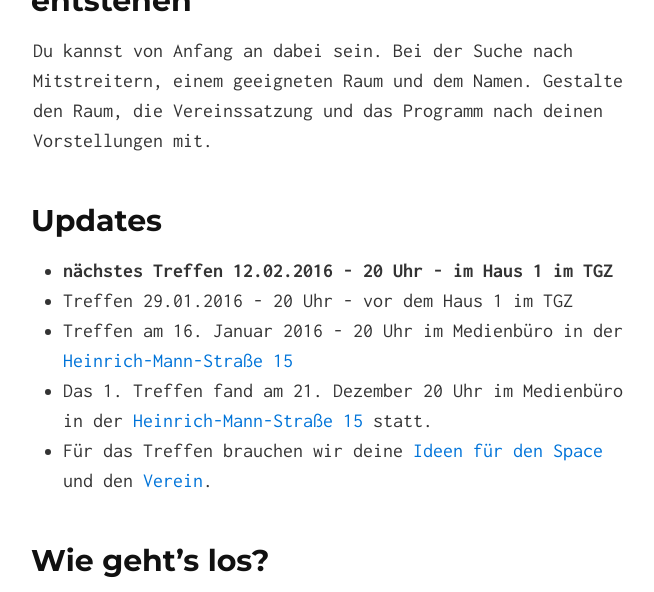
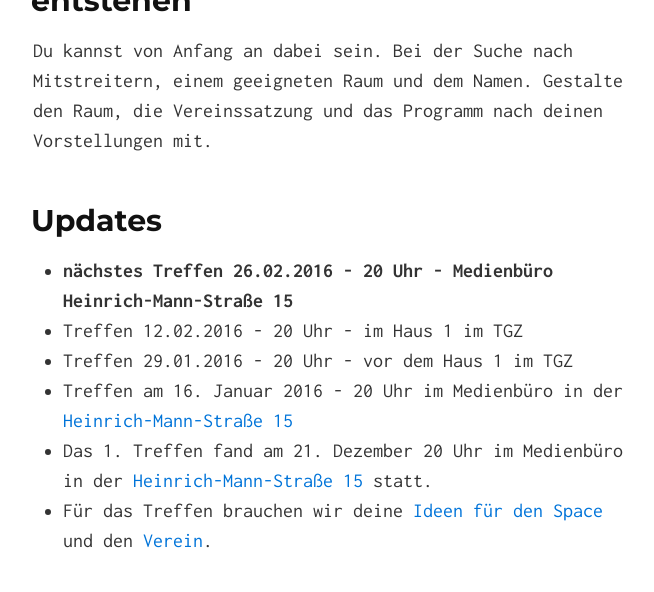
Before and after one commit to theDigitalGuy/hackerspace-schwerin.github.io, a Jekyll site: the page built from index.md, in a window 1280 px wide and 900 px high, scrolled down 654 px, cut to the strip 0-592 px from the top of the window. Shown: the whole strip, without its empty margins (307-961 px from the left). Built offline with Jekyll 4.4.1, drawn with Linux system fonts in a browser that asks for light colours.

Commit message:
Update index.md

```diff
--- a/index.md
+++ b/index.md
@@ -13,7 +13,8 @@ Gestalte den Raum, die Vereinssatzung und das Programm nach deinen Vorstellungen
 
 ## Updates
 
-* __nächstes Treffen 12.02.2016 - 20 Uhr - im Haus 1 im TGZ__
+* __nächstes Treffen 26.02.2016 - 20 Uhr - Medienbüro Heinrich-Mann-Straße 15__
+* Treffen 12.02.2016 - 20 Uhr - im Haus 1 im TGZ
 * Treffen 29.01.2016 - 20 Uhr - vor dem Haus 1 im TGZ
 * Treffen am 16. Januar 2016 - 20 Uhr im Medienbüro in der [Heinrich-Mann-Straße 15](http://osm.org/go/0NASsid6w?node=2440228384)
 * Das 1. Treffen fand am 21. Dezember 20 Uhr im Medienbüro in der [Heinrich-Mann-Straße 15](http://osm.org/go/0NASsid6w?node=2440228384) statt.
```
